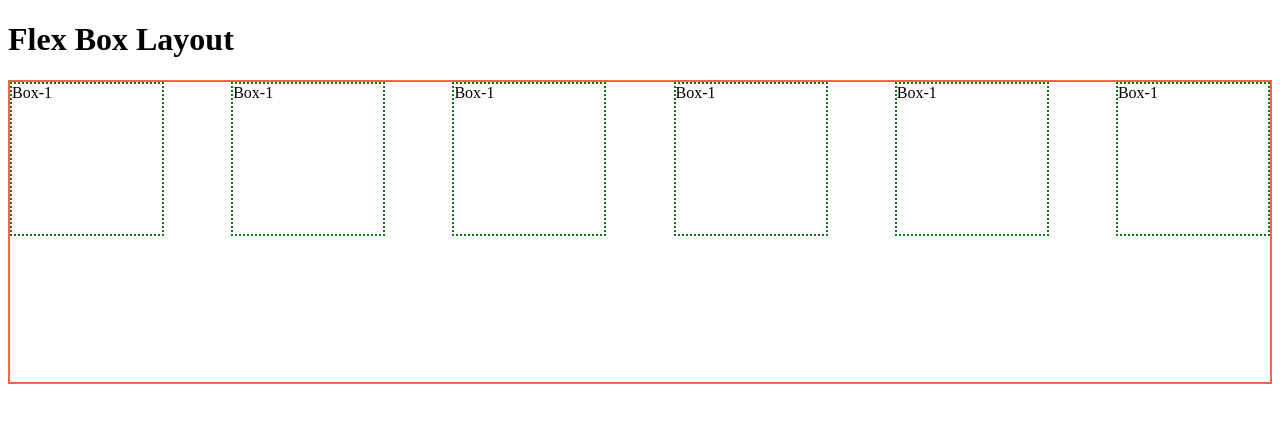
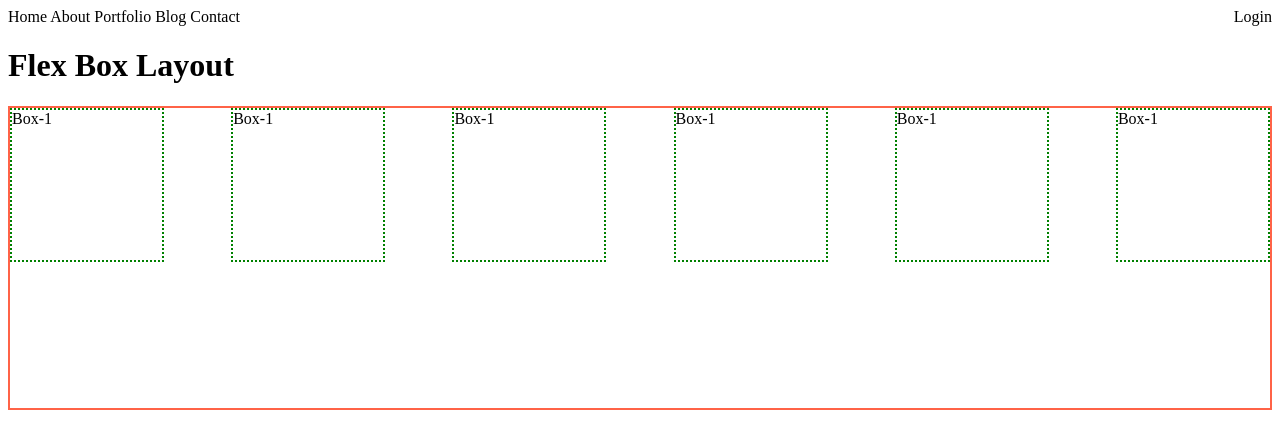
Before and after one commit to mdmamun6/flex-box, a plain HTML site: page index.html in a window 1280 px wide. Drawn offline with Linux system fonts and the light colour scheme.

Commit message:
add all files

```diff
--- a/css/style.css
+++ b/css/style.css
@@ -1,3 +1,4 @@
+/* video 2 */
 hi{
     font-size: 46px;
 }
@@ -22,3 +23,14 @@ hi{
     etar mane item akdom middle a thakbe*/
 }
 /* align-items mean vertical borabor tar jayga kothay hobe seta */
+
+
+/* Nav */
+nav{
+    display: flex;
+    justify-content: space-between;
+}
+nav a{
+    text-decoration: none;
+    color: black;
+}
--- a/index.html
+++ b/index.html
@@ -8,6 +8,20 @@
     <title>Flex Box</title>
 </head>
 <body>
+
+    <!-- Video 7.3 -->
+    <nav>
+        <div>
+            <a href="">Home</a>
+        <a href="">About</a>
+        <a href="">Portfolio</a>
+        <a href="">Blog</a>
+        <a href="">Contact</a>
+        </div>
+        <a href="">Login</a>
+    </nav>
+
+    <!-- Video 7.2 -->
     <h1>Flex Box Layout</h1>
     <div class="container">
         <div class="box">Box-1</div>
```
